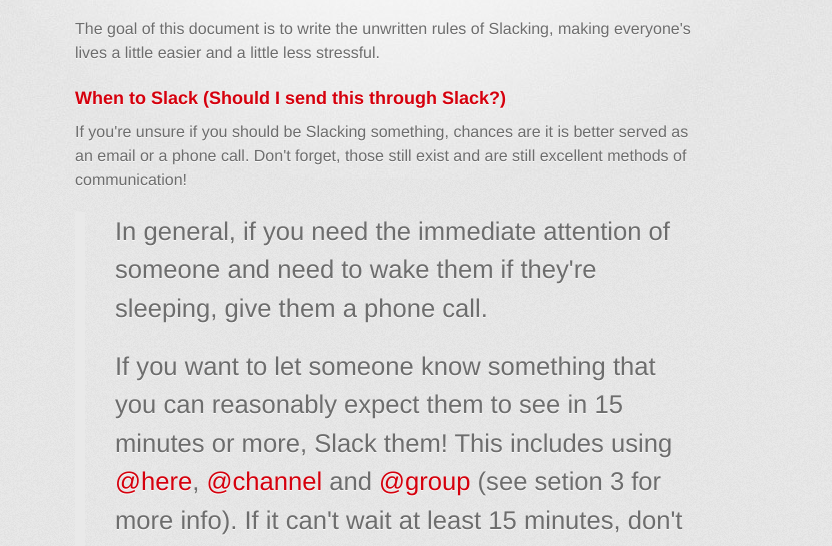
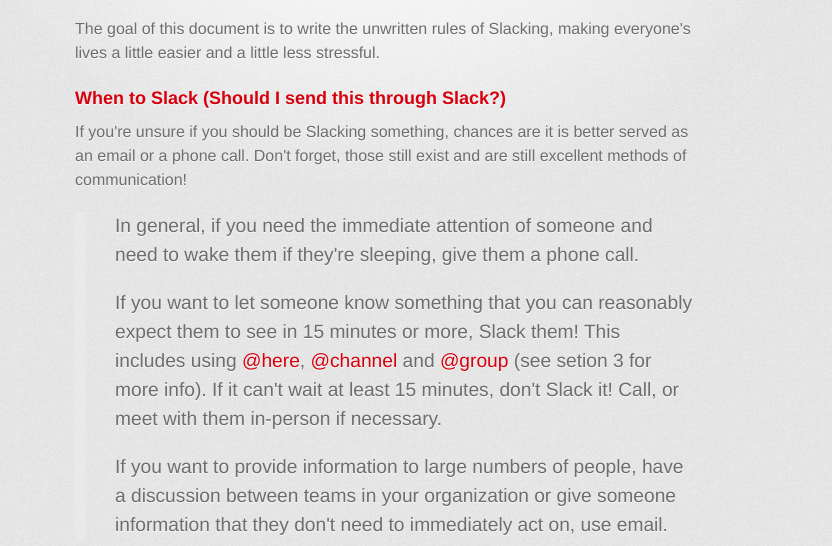
Before and after one commit to tyhawkins/tyhawkins.github.io, a plain HTML site: page Slack-Etiquette/index.html in a window 1280 px wide. Shown: the part 394-940 px from the top of the page, without its empty margins (255-1087 px from the left). Drawn offline with Linux system fonts and the light colour scheme; a web font is replaced by a local one.

Commit message:
block quote size adjustment

```diff
--- a/Slack-Etiquette/stylesheets/stylesheet.css
+++ b/Slack-Etiquette/stylesheets/stylesheet.css
@@ -290,7 +290,7 @@ p a {
 blockquote {
   padding: 0 0 0 30px;
   margin-bottom: 20px;
-  font-size: 1.6em;
+  font-size: 1.2em;
   border-left: 10px solid #e9e9e9;
 }
 
```
